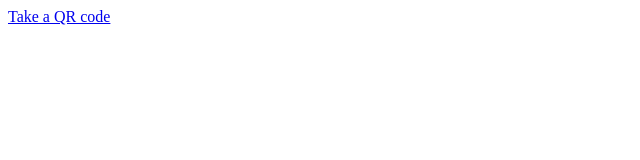
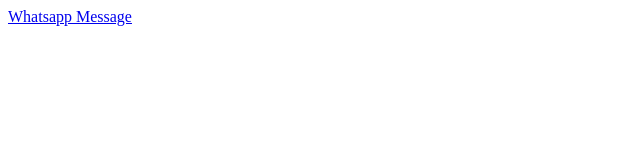
Before and after one commit to hitesh2016/test, a plain HTML site: page index.html in a window 1280 px wide. Shown: the full height of the page, 0-640 px from the left. Drawn offline with Linux system fonts and the light colour scheme.

Commit message:
Update index.html

```diff
--- a/index.html
+++ b/index.html
@@ -5,6 +5,6 @@
     <title>Share Test</title>
   </head>
   <body>
-    <a href="intent://scan/#Intent;scheme=zxing;package=com.google.zxing.client.android;S.browser_fallback_url=http%3A%2F%2Fzxing.org;end"> Take a QR code </a>
+    <a href="intent://scan/#Intent;scheme=send;package=com.whatsapp;end"> Whatsapp Message </a>
   </body>
 </html>
```
